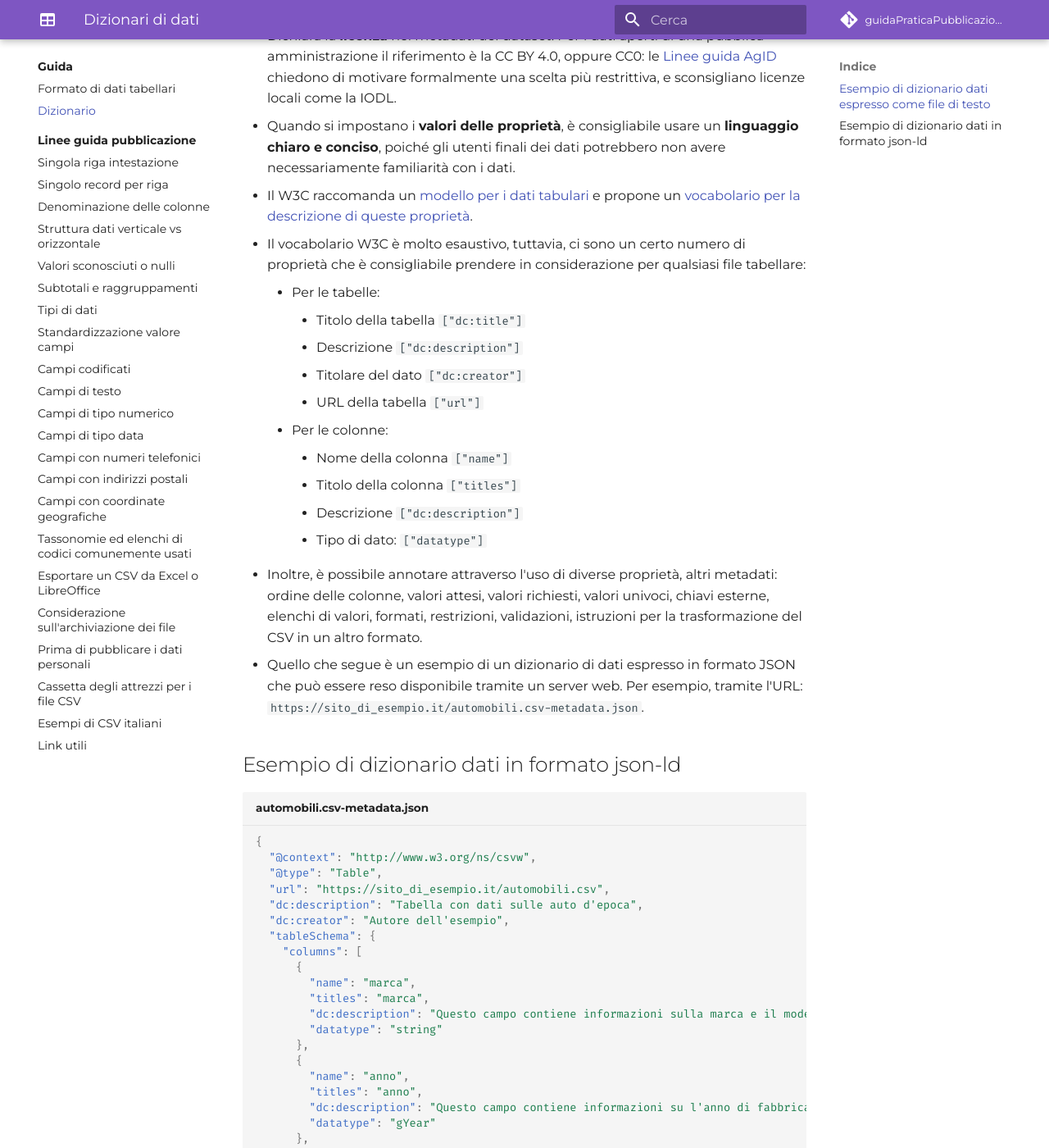
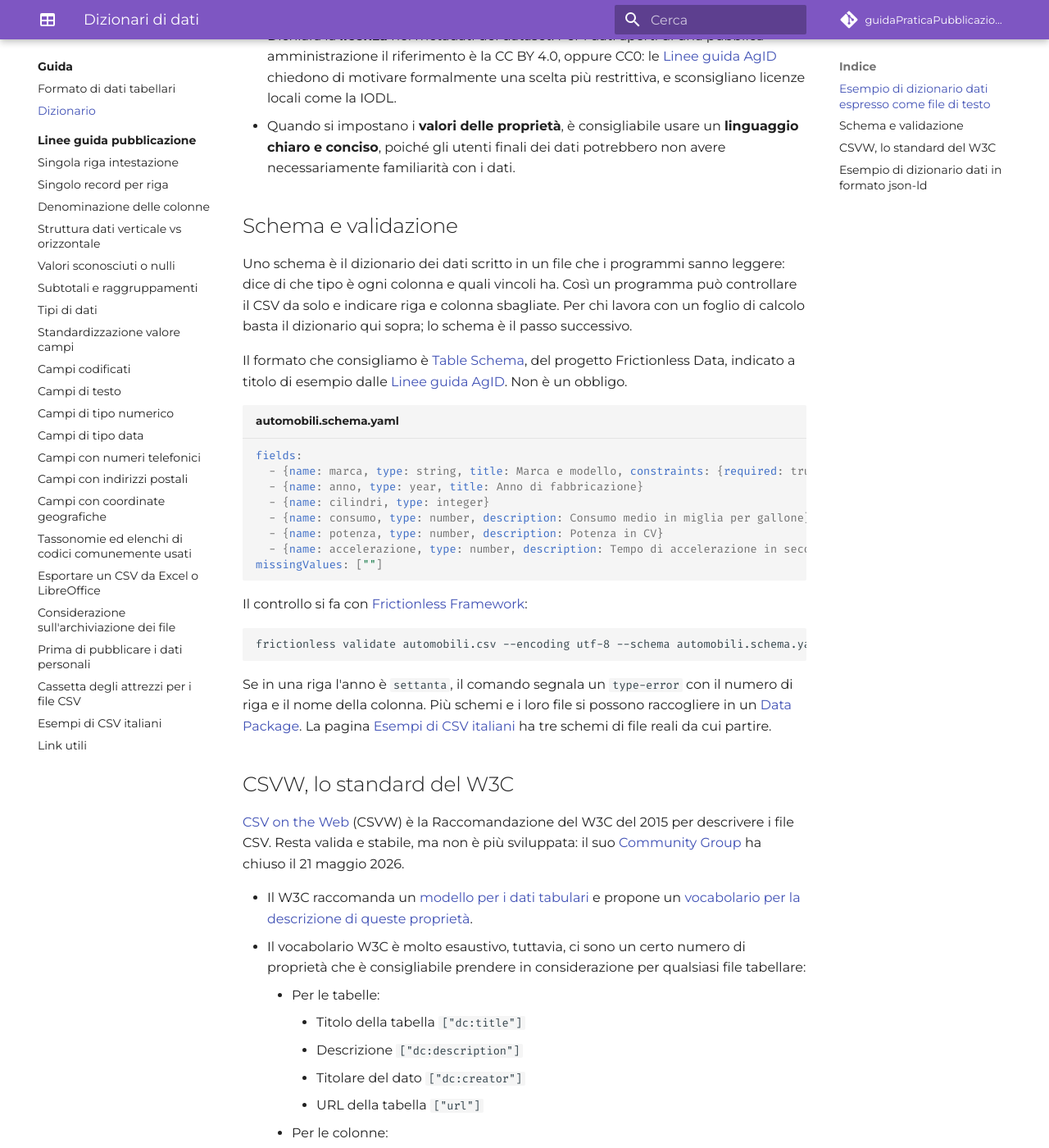
Before and after one commit to ondata/guidaPraticaPubblicazioneCSV, an MkDocs documentation site: the page built from docs/guida/dizionario_dati.md, in a window 1280 px wide and 1400 px high, scrolled down 1710 px. Shown: the whole window at 82% size. Built offline with MkDocs 1.6.1 and Material for MkDocs 9.7.7, drawn with Linux system fonts in a browser that asks for light colours; comment, search, counter and statistics services are not loaded; some of the changed text lies outside the part shown.

Commit message:
docs: sezione schema e validazione con Table Schema, CSVW a seguire
Co-Authored-By: Claude Opus 5.5 <noreply@anthropic.com>
Claude-Session: https://claude.ai/code/session_01RCCNPKrWt4tp2kKJYeM5Rt

````diff
--- a/docs/guida/dizionario_dati.md
+++ b/docs/guida/dizionario_dati.md
@@ -12,12 +12,12 @@ title: Dizionari di dati
 - **Ogni *set* di dati** pubblicabile deve **includere** il suo **dizionario di dati** come documento separato, di solito accessibile tramite un URL presente nello spazio di download dei dati.
 - Il contenuto di un **dizionario di dati** può essere espresso in diversi modi, anche **come un file di testo** che **descrive il contenuto di ogni colonna** del set di dati.
 - Le **caratteristiche o annotazioni** espresse nel **dizionario dei dati** sono le **proprietà** delle tabelle, **colonne**, **righe** e **celle** che compongono l'insieme di dati.
-- Quello che segue è un esempio di un dizionario di dati espresso come file di testo, che può essere fornito attraverso un server web. Per esempio, tramite l'URL: `https://sito_di_esempio.it/automobili.csv-metadata.txt`.
+- Quello che segue è un esempio di un dizionario di dati espresso come file di testo, che può essere fornito attraverso un server web. Per esempio, tramite l'URL: `https://sito_di_esempio.it/automobili-dizionario.txt`.
 
 
 ## Esempio di dizionario dati espresso come file di testo
 
-``` title="automobili.csv-metadata.txt"
+``` title="automobili-dizionario.txt"
 File di dati: https://sito_di_esempio.it/automobili.csv
 Descrizione: tabella con dati sulle auto d'epoca
 Editore: Autore di esempio
@@ -51,11 +51,40 @@ Colonna 6:
       Tipo di dati: decimale
 ```
 
-- È buona pratica che il **dizionario dei dati** sia espresso in un **formato *machine readable***, ad esempio [`JSON`](https://www.w3schools.com/js/js_json_intro.asp) o [`JSON-LD`](https://www.w3.org/TR/json-ld11/), utilizzando un **vocabolario standardizzato** per definire ciascuna delle caratteristiche o annotazioni su ciascuno degli elementi del file di dati.
+- È buona pratica che il **dizionario dei dati** sia espresso in un **formato *machine readable***, ad esempio [`JSON`](https://www.rfc-editor.org/rfc/rfc8259) o [`JSON-LD`](https://www.w3.org/TR/json-ld11/), utilizzando un **vocabolario standardizzato** per definire ciascuna delle caratteristiche o annotazioni su ciascuno degli elementi del file di dati.
 - In alcune piattaforme Open Data, ad esempio quelle implementate con [CKAN](https://ckan.org/), il **dizionario dei dati** è specificato come una **sezione associata a ciascuna risorsa** in un set di dati.
 - Per le pubbliche amministrazioni italiane, i metadati del dataset seguono il profilo [DCAT-AP_IT](https://ondata.github.io/linee-guida-opendata/capitolo-4.html#req-15) e, per i dati territoriali, le [Linee guida RNDT](https://ondata.github.io/linee-guida-opendata/capitolo-4.html#req-16). Il dizionario dei dati non sostituisce questi metadati.
 - Dichiara la **licenza** nei metadati del dataset. Per i dati aperti di una pubblica amministrazione il riferimento è la CC BY 4.0, oppure CC0: le [Linee guida AgID](https://ondata.github.io/linee-guida-opendata/capitolo-6.html#req-20) chiedono di motivare formalmente una scelta più restrittiva, e sconsigliano licenze locali come la IODL.
 - Quando si impostano i **valori delle proprietà**, è consigliabile usare un **linguaggio chiaro e conciso**, poiché gli utenti finali dei dati potrebbero non avere necessariamente familiarità con i dati.
+## Schema e validazione
+
+Uno schema è il dizionario dei dati scritto in un file che i programmi sanno leggere: dice di che tipo è ogni colonna e quali vincoli ha. Così un programma può controllare il CSV da solo e indicare riga e colonna sbagliate. Per chi lavora con un foglio di calcolo basta il dizionario qui sopra; lo schema è il passo successivo.
+
+Il formato che consigliamo è [Table Schema](https://datapackage.org/standard/table-schema/), del progetto Frictionless Data, indicato a titolo di esempio dalle [Linee guida AgID](https://ondata.github.io/linee-guida-opendata/capitolo-5.html#sec-modellazione-e-documentazione). Non è un obbligo.
+
+``` yaml title="automobili.schema.yaml"
+fields:
+  - {name: marca, type: string, title: Marca e modello, constraints: {required: true}}
+  - {name: anno, type: year, title: Anno di fabbricazione}
+  - {name: cilindri, type: integer}
+  - {name: consumo, type: number, description: Consumo medio in miglia per gallone}
+  - {name: potenza, type: number, description: Potenza in CV}
+  - {name: accelerazione, type: number, description: Tempo di accelerazione in secondi}
+missingValues: [""]
+```
+
+Il controllo si fa con [Frictionless Framework](./linee_guida_pubblicazione/Cassetta_attrezzi.md):
+
+```
+frictionless validate automobili.csv --encoding utf-8 --schema automobili.schema.yaml
+```
+
+Se in una riga l'anno è `settanta`, il comando segnala un `type-error` con il numero di riga e il nome della colonna. Più schemi e i loro file si possono raccogliere in un [Data Package](https://datapackage.org/standard/data-package/). La pagina [Esempi di CSV italiani](./linee_guida_pubblicazione/Esempi_dati_CSV.md) ha tre schemi di file reali da cui partire.
+
+## CSVW, lo standard del W3C
+
+[CSV on the Web](https://www.w3.org/TR/tabular-data-model/) (CSVW) è la Raccomandazione del W3C del 2015 per descrivere i file CSV. Resta valida e stabile, ma non è più sviluppata: il suo [Community Group](https://www.w3.org/community/csvw/) ha chiuso il 21 maggio 2026.
+
 - Il W3C raccomanda un [modello per i dati tabulari](https://www.w3.org/TR/tabular-data-model/) e propone un [vocabolario per la descrizione di queste proprietà](https://www.w3.org/TR/tabular-metadata/).
 - Il vocabolario W3C è molto esaustivo, tuttavia, ci sono un certo numero di proprietà che è consigliabile prendere in considerazione per qualsiasi file tabellare:
     - Per le tabelle:
````
